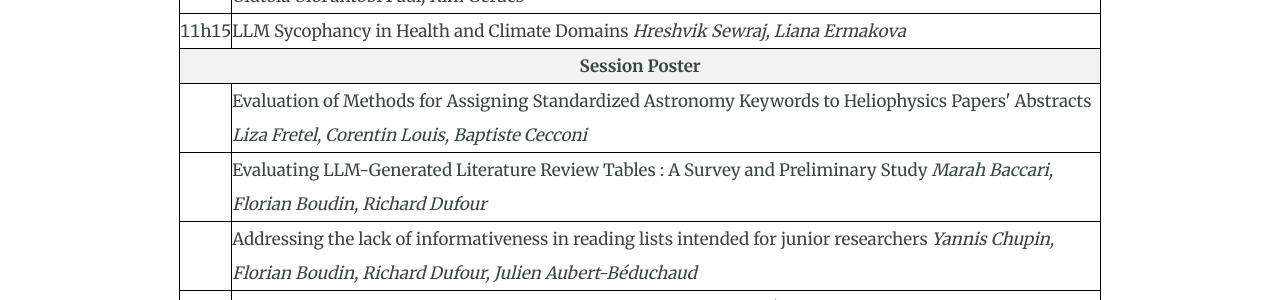
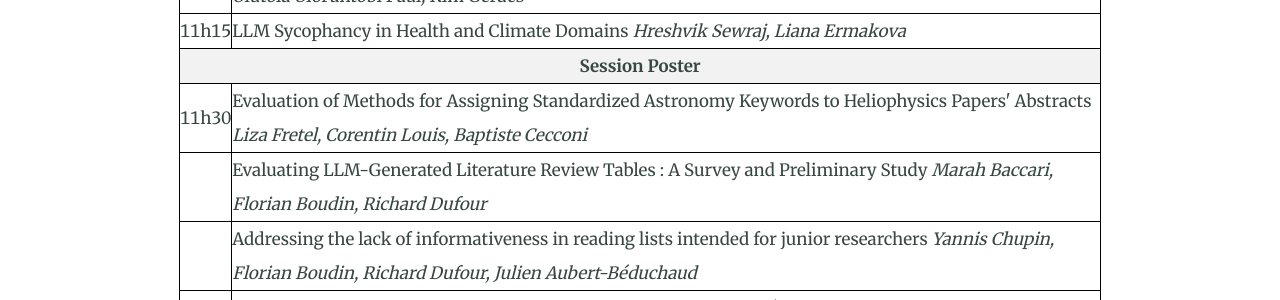
Before and after one commit to arts-workshop/arts-workshop.github.io, a Jekyll site: the page built from programme.md, in a window 1280 px wide. Shown: the part 573-873 px from the top of the page. Built offline with Jekyll 4.4.1, drawn with Linux system fonts in a browser that asks for light colours.

Commit message:
Add time entry to table in programme.md

```diff
--- a/programme.md
+++ b/programme.md
@@ -76,7 +76,7 @@ L'atelier aura lieu dans l'amphi H du bâtiment 28.
   </tr>
 
   <tr>
-    <td style="border:1px solid black;"></td>
+    <td style="border:1px solid black;">11h30</td>
     <td style="border:1px solid black;">
       Evaluation of Methods for Assigning Standardized Astronomy Keywords to Heliophysics Papers' Abstracts
       <em>Liza Fretel, Corentin Louis, Baptiste Cecconi</em>
```
